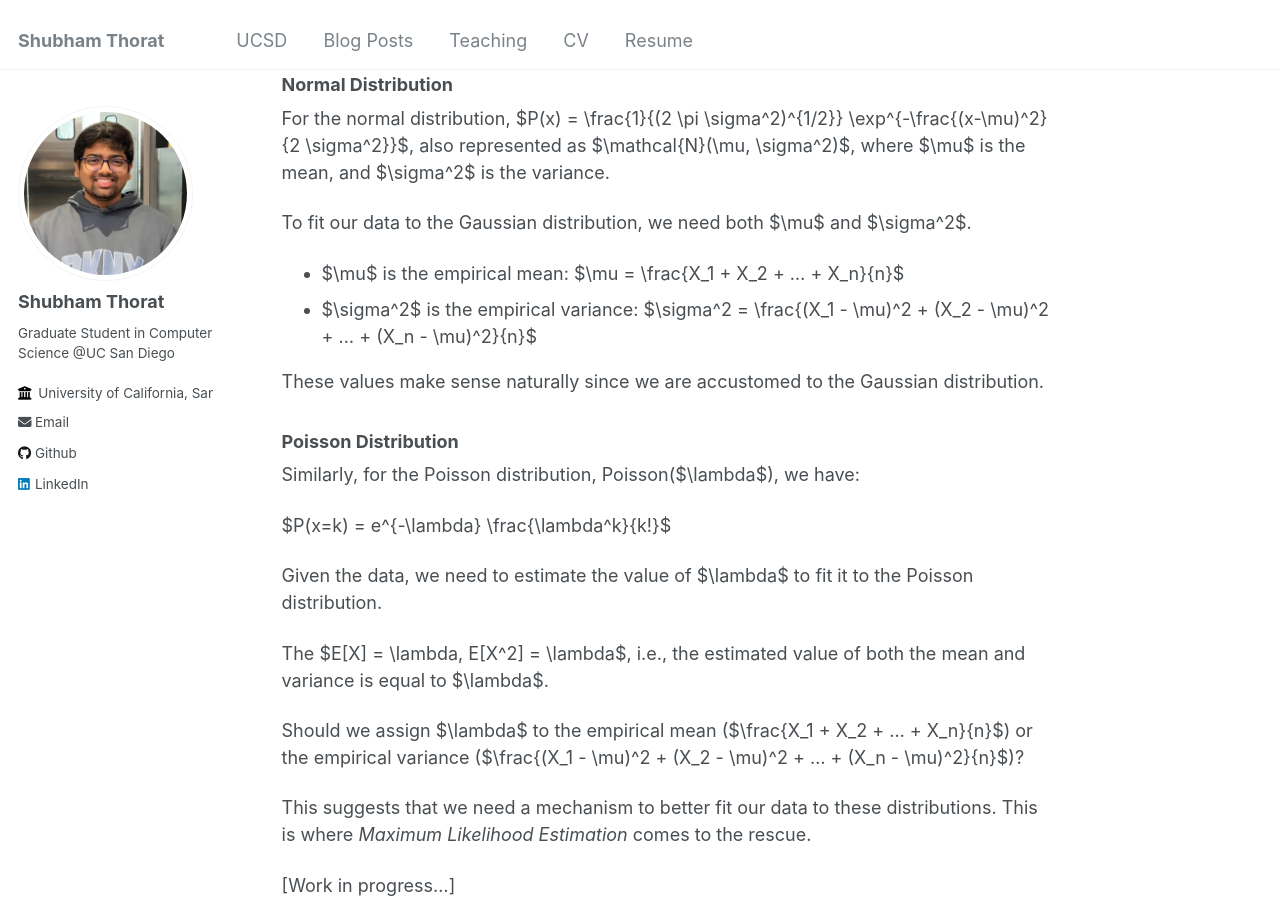
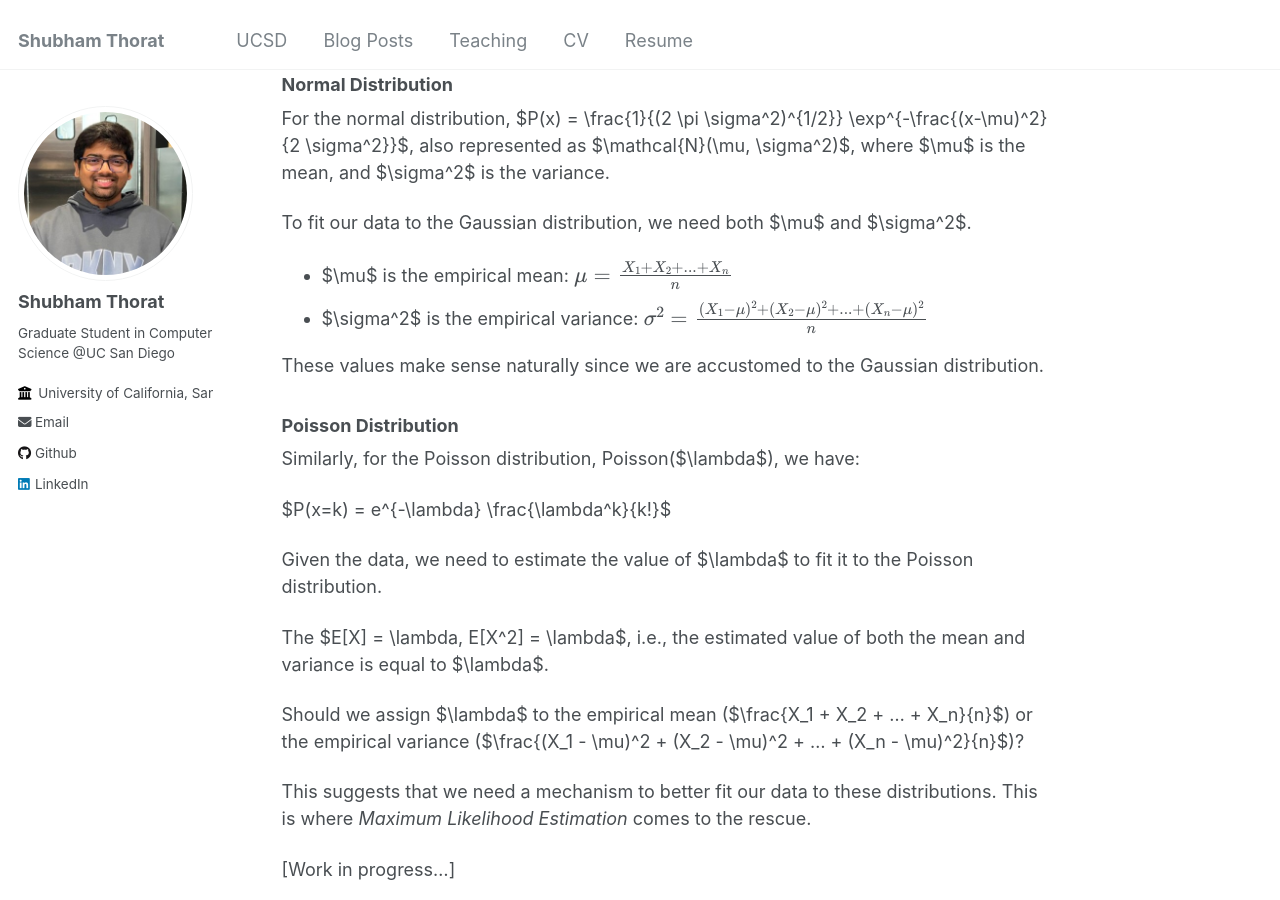
Before and after one commit to shubham4104/shubham4104.github.io, a Jekyll site: the page built from _posts/2024-04-25-Maximum-Liklihood-Estimation.md, in a window 1280 px wide and 900 px high, scrolled down 427 px. Built offline with Jekyll 4.4.1, drawn with Linux system fonts in a browser that asks for light colours.

```diff
--- a/_posts/2024-04-25-Maximum-Liklihood-Estimation.md
+++ b/_posts/2024-04-25-Maximum-Liklihood-Estimation.md
@@ -17,9 +17,8 @@ For the normal distribution, $P(x) = \\frac{1}{(2 \pi \sigma^2)^{1/2}} \exp^{-\\
 
 To fit our data to the Gaussian distribution, we need both $\mu$ and $\sigma^2$.
 
-- $\mu$ is the empirical mean:
-  $\mu = \\frac{X_1 + X_2 + ... + X_n}{n}$
-- $\sigma^2$ is the empirical variance: $\sigma^2 = \\frac{(X_1 - \mu)^2 + (X_2 - \mu)^2 + ... + (X_n - \mu)^2}{n}$
+- $\mu$ is the empirical mean: $$\mu = \frac{X_1 + X_2 + ... + X_n}{n}$$
+- $\sigma^2$ is the empirical variance: $$\sigma^2 = \frac{(X_1 - \mu)^2 + (X_2 - \mu)^2 + ... + (X_n - \mu)^2}{n}$$
 
 These values make sense naturally since we are accustomed to the Gaussian distribution.
 
@@ -33,9 +32,7 @@ Given the data, we need to estimate the value of $\lambda$ to fit it to the Pois
 
 The $E[X] = \lambda, E[X^2] = \lambda$, i.e., the estimated value of both the mean and variance is equal to $\lambda$.
 
-Should we assign $\lambda$ to the empirical mean
-($\\frac{X_1 + X_2 + ... + X_n}{n}$)
-or the empirical variance ($\\frac{(X_1 - \mu)^2 + (X_2 - \mu)^2 + ... + (X_n - \mu)^2}{n}$)?
+Should we assign $\lambda$ to the empirical mean ($\\frac{X_1 + X_2 + ... + X_n}{n}$) or the empirical variance ($\\frac{(X_1 - \mu)^2 + (X_2 - \mu)^2 + ... + (X_n - \mu)^2}{n}$)?
 
 This suggests that we need a mechanism to better fit our data to these distributions. This is where _Maximum Likelihood Estimation_ comes to the rescue.
 
```
